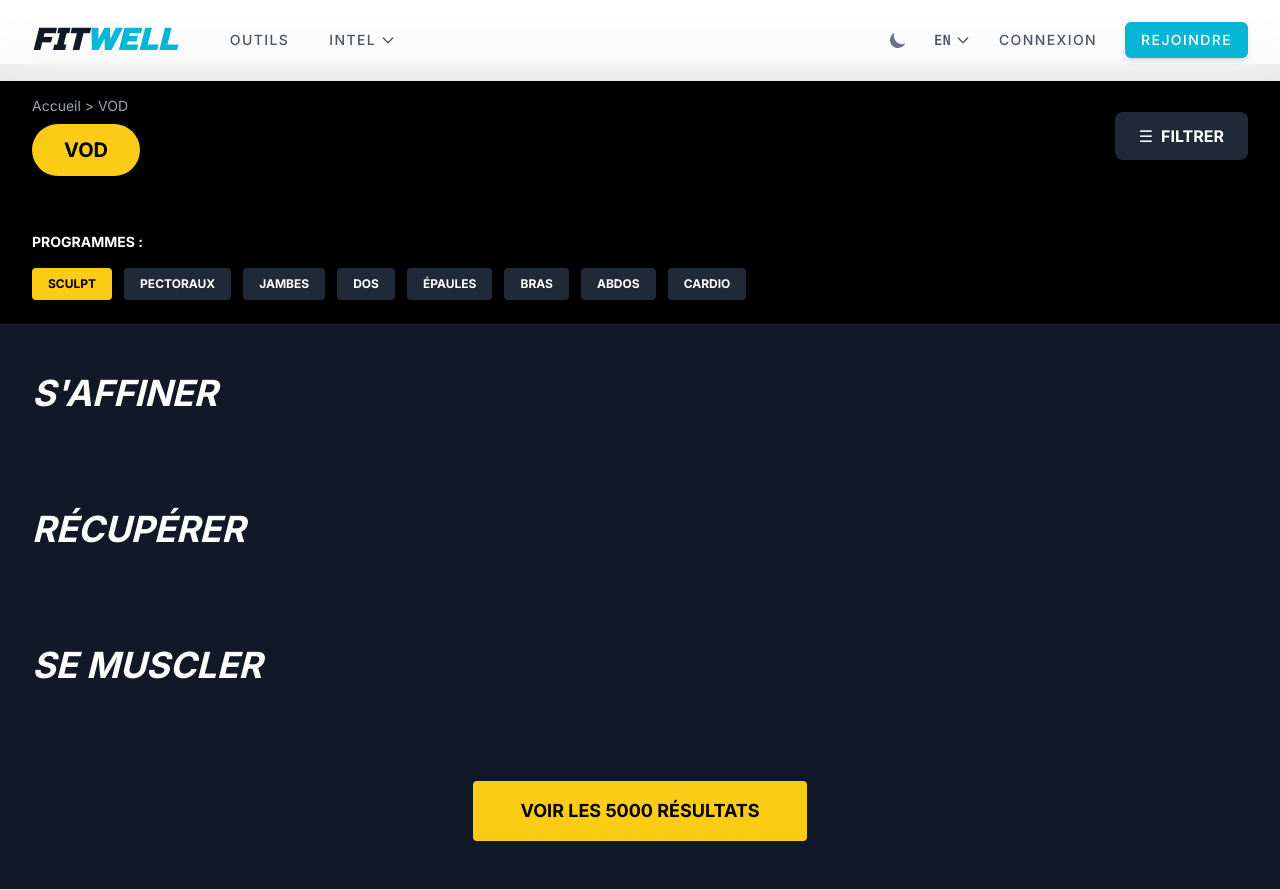
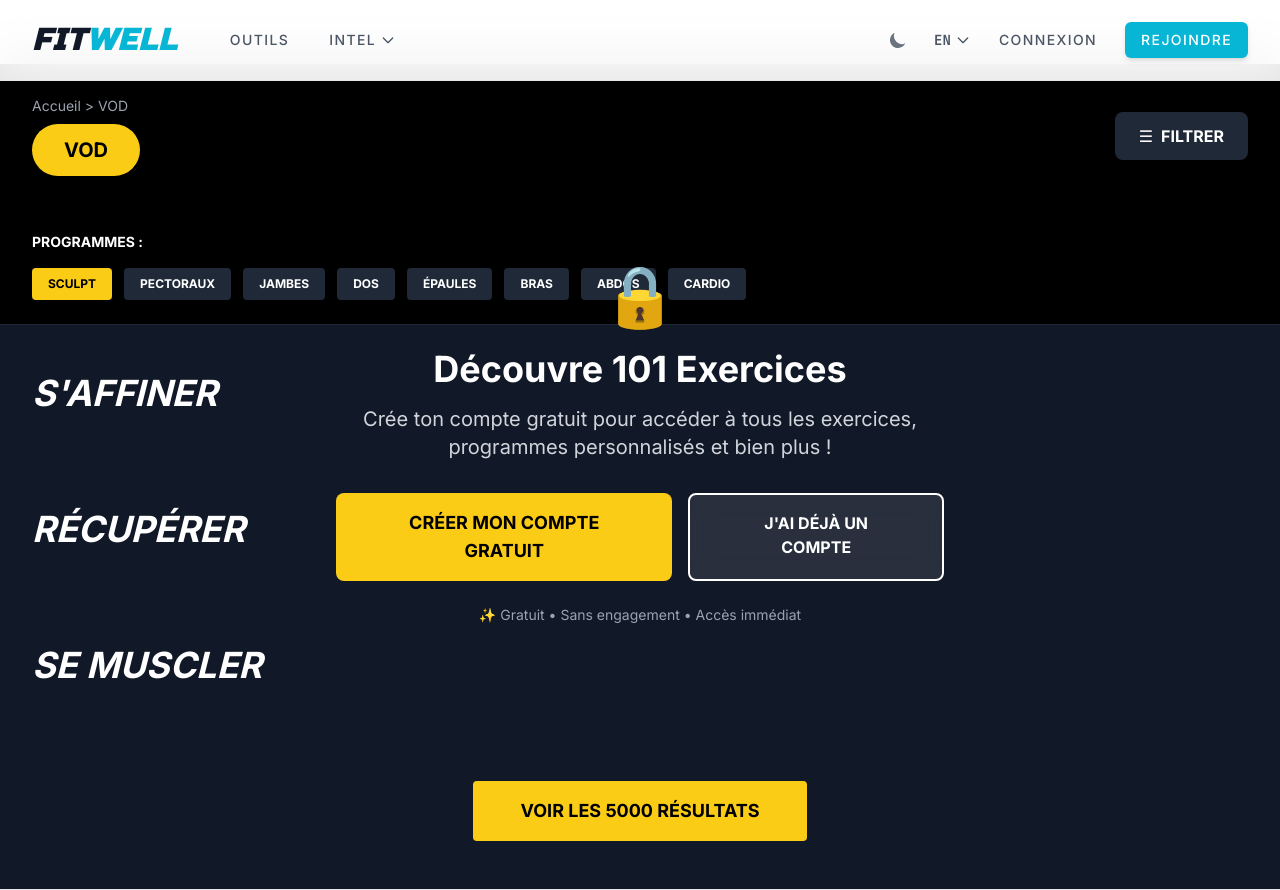
Before and after one commit to Sy2force/Fitwell, a Django app: template backend/web/templates/web/exercise_library.html in a window 1280 px wide. Shown: the top 890 px of the page. Run offline with Django 4.2, Linux system fonts and the light colour scheme; the template is opened without the code that fills it, so the values that code supplies are empty; some libraries are stand-ins or nearby versions.

Commit message:
feat: système preview limité avec invitation inscription
🎯 PARCOURS UTILISATEUR:
- Visiteurs voient 3-4 exercices en preview
- Overlay invitation après preview
- 'CRÉER MON COMPTE GRATUIT' (bouton jaune)
- 'J'ai déjà un compte' (bouton blanc)
- Message: Gratuit • Sans engagement • Accès immédiat
- Encourage inscription après découverte

✅ Flow: Découverte → Inscription → Accès complet
✅ Tests: 30/30 OK

```diff
--- a/backend/web/templates/web/exercise_library.html
+++ b/backend/web/templates/web/exercise_library.html
@@ -41,7 +41,7 @@
         <!-- Section S'AFFINER -->
         <div class="mb-16">
             <h2 class="text-4xl font-black text-white mb-8 italic">{% trans "S'AFFINER" %}</h2>
-            <div class="grid grid-cols-1 md:grid-cols-4 gap-6">
+            <div class="grid grid-cols-1 md:grid-cols-4 gap-6 relative">
                 {% for exercise in exercises|slice:":4" %}
                 <div class="group relative overflow-hidden rounded-lg bg-gray-800 hover:transform hover:scale-105 transition-all duration-300 cursor-pointer">
                     <div class="relative h-64">
@@ -66,6 +66,26 @@
                     </div>
                 </div>
                 {% endfor %}
+
+                <!-- Overlay invitation inscription pour non-connectés -->
+                {% if not user.is_authenticated %}
+                <div class="absolute inset-0 bg-gradient-to-t from-black via-black/95 to-transparent flex items-center justify-center z-50">
+                    <div class="text-center max-w-2xl px-8">
+                        <div class="text-6xl mb-6">🔒</div>
+                        <h3 class="text-4xl font-black text-white mb-4">{% trans "Découvre 101 Exercices" %}</h3>
+                        <p class="text-xl text-gray-300 mb-8">{% trans "Crée ton compte gratuit pour accéder à tous les exercices, programmes personnalisés et bien plus !" %}</p>
+                        <div class="flex gap-4 justify-center">
+                            <a href="{% url 'register' %}" class="bg-yellow-400 text-black px-12 py-4 rounded-lg font-black uppercase hover:bg-yellow-300 transition-all text-lg">
+                                {% trans "CRÉER MON COMPTE GRATUIT" %}
+                            </a>
+                            <a href="{% url 'login' %}" class="bg-white/10 backdrop-blur-md border-2 border-white text-white px-12 py-4 rounded-lg font-bold uppercase hover:bg-white/20 transition-all">
+                                {% trans "J'ai déjà un compte" %}
+                            </a>
+                        </div>
+                        <p class="text-sm text-gray-400 mt-6">✨ {% trans "Gratuit • Sans engagement • Accès immédiat" %}</p>
+                    </div>
+                </div>
+                {% endif %}
             </div>
         </div>
 
```
